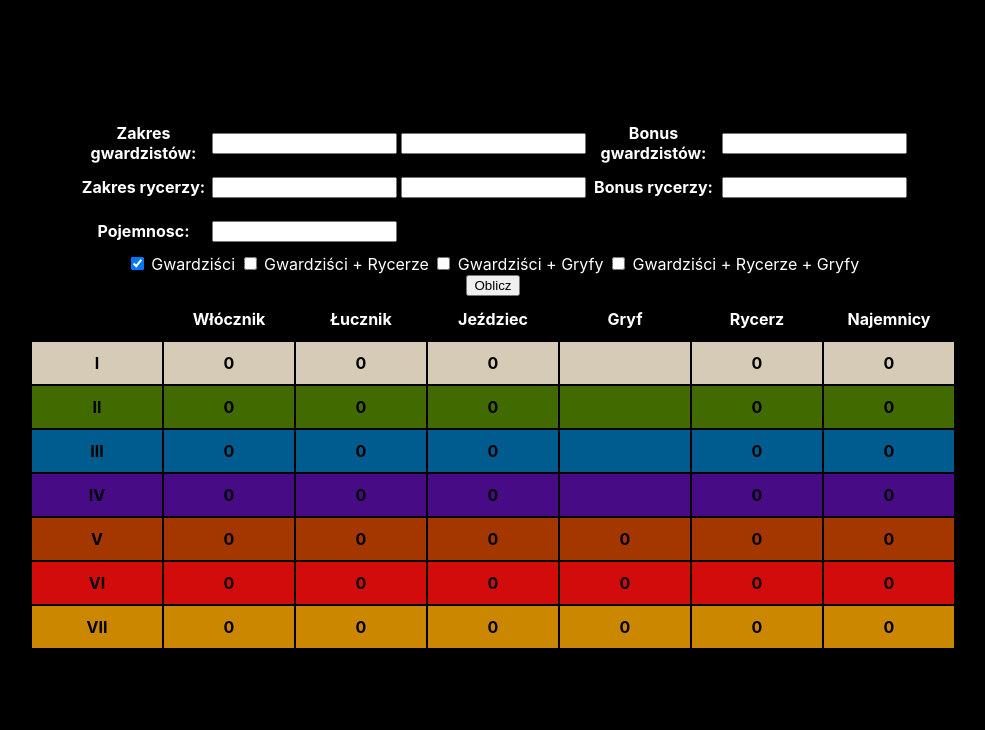
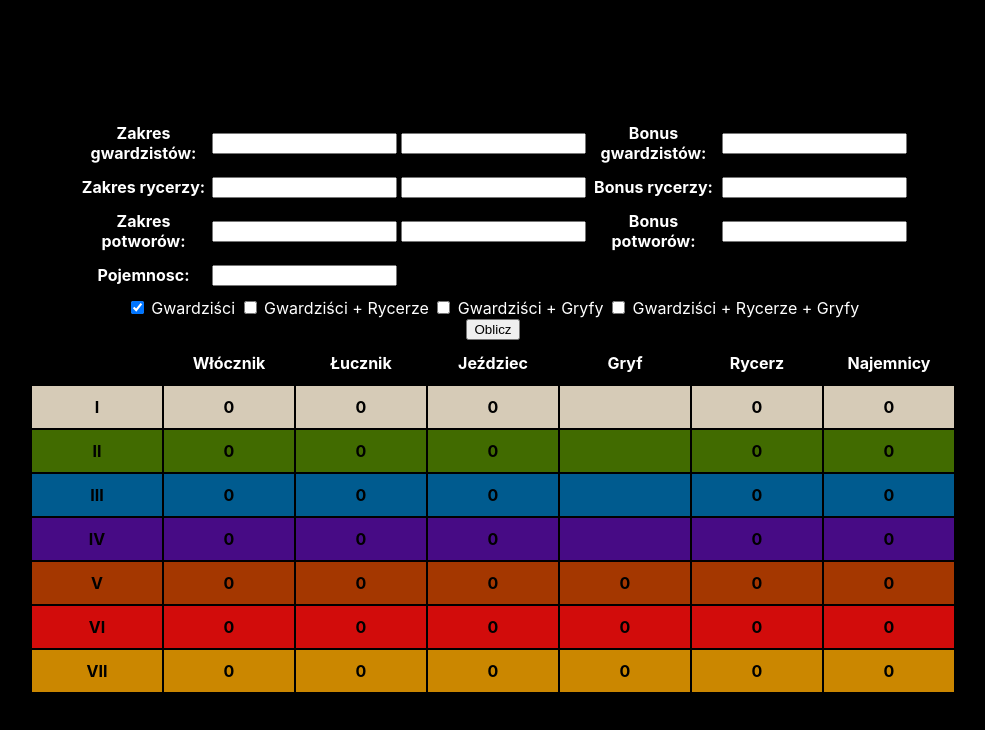
Before and after one commit to przemekpia/TBCalculator, a React (Create React App) app: page / in a window 1280 px wide. Shown: the top 730 px of the page, without its empty margins (147-1132 px from the left). Built offline with nearby package versions, Linux system fonts and the light colour scheme.

Commit message:
Monster input prep

```diff
--- a/src/App.js
+++ b/src/App.js
@@ -60,9 +60,12 @@ function App() {
   const [ZGL, setZGL] = useState();
   const [ZRB, setZRB] = useState();
   const [ZRL, setZRL] = useState();
+  const [ZPB, setZPB] = useState();
+  const [ZPL, setZPL] = useState();
   const [P, setP] = useState();
   const [BG, setBG] = useState();
   const [BR, setBR] = useState();
+  const [BP, setBP] = useState();
 
   const [G, setG] = useState(true);
   const [GK, setGK] = useState(false);
@@ -105,6 +108,24 @@ function App() {
     }
   };
 
+  const handleZPBInputChange = (event) => {
+    let tmp = parseInt(event.target.value);
+    if (!isNaN(tmp)) {
+      setZPB(tmp);
+    } else {
+      setZPB("");
+    }
+  };
+
+  const handleZPLInputChange = (event) => {
+    let tmp = parseInt(event.target.value);
+    if (!isNaN(tmp)) {
+      setZPL(tmp);
+    } else {
+      setZPL("");
+    }
+  };
+
   const handlePInputChange = (event) => {
     let tmp = parseInt(event.target.value);
     if (!isNaN(tmp)) {
@@ -129,6 +150,15 @@ function App() {
       setBR(tmp);
     } else {
       setBR("");
+    }
+  };
+
+  const handleBPInputChange = (event) => {
+    let tmp = parseInt(event.target.value);
+    if (!isNaN(tmp)) {
+      setBP(tmp);
+    } else {
+      setBP("");
     }
   };
 
@@ -384,8 +414,8 @@ function App() {
       }
     }
 
-    console.log(size);
-    console.log(HPTotal);
+    //console.log(size);
+    //console.log(HPTotal);
     setArmy();
   };
 
@@ -418,6 +448,19 @@ function App() {
               <th>Bonus rycerzy:</th>
               <th>
                 <input value={BR} onChange={handleBRInputChange}></input>
+              </th>
+            </tr>
+            <tr>
+              <th>Zakres potworów:</th>
+              <th>
+                <input value={ZPB} onChange={handleZPBInputChange}></input>
+              </th>
+              <th>
+                <input value={ZPL} onChange={handleZPLInputChange}></input>
+              </th>
+              <th>Bonus potworów:</th>
+              <th>
+                <input value={BP} onChange={handleBPInputChange}></input>
               </th>
             </tr>
             <tr>
@@ -461,6 +504,22 @@ function App() {
               <th>Bonus rycerzy:</th>
               <th>
                 <input value={BR} onChange={handleBRInputChange}></input>
+              </th>
+            </tr>
+
+            <tr>
+              <th>Zakres potworów:</th>
+              <th>
+                <input value={ZPB} onChange={handleZPBInputChange}></input>
+              </th>
+              <th>
+                <input value={ZPL} onChange={handleZPLInputChange}></input>
+              </th>
+            </tr>
+            <tr>
+              <th>Bonus potworów:</th>
+              <th>
+                <input value={BP} onChange={handleBPInputChange}></input>
               </th>
             </tr>
 
```
